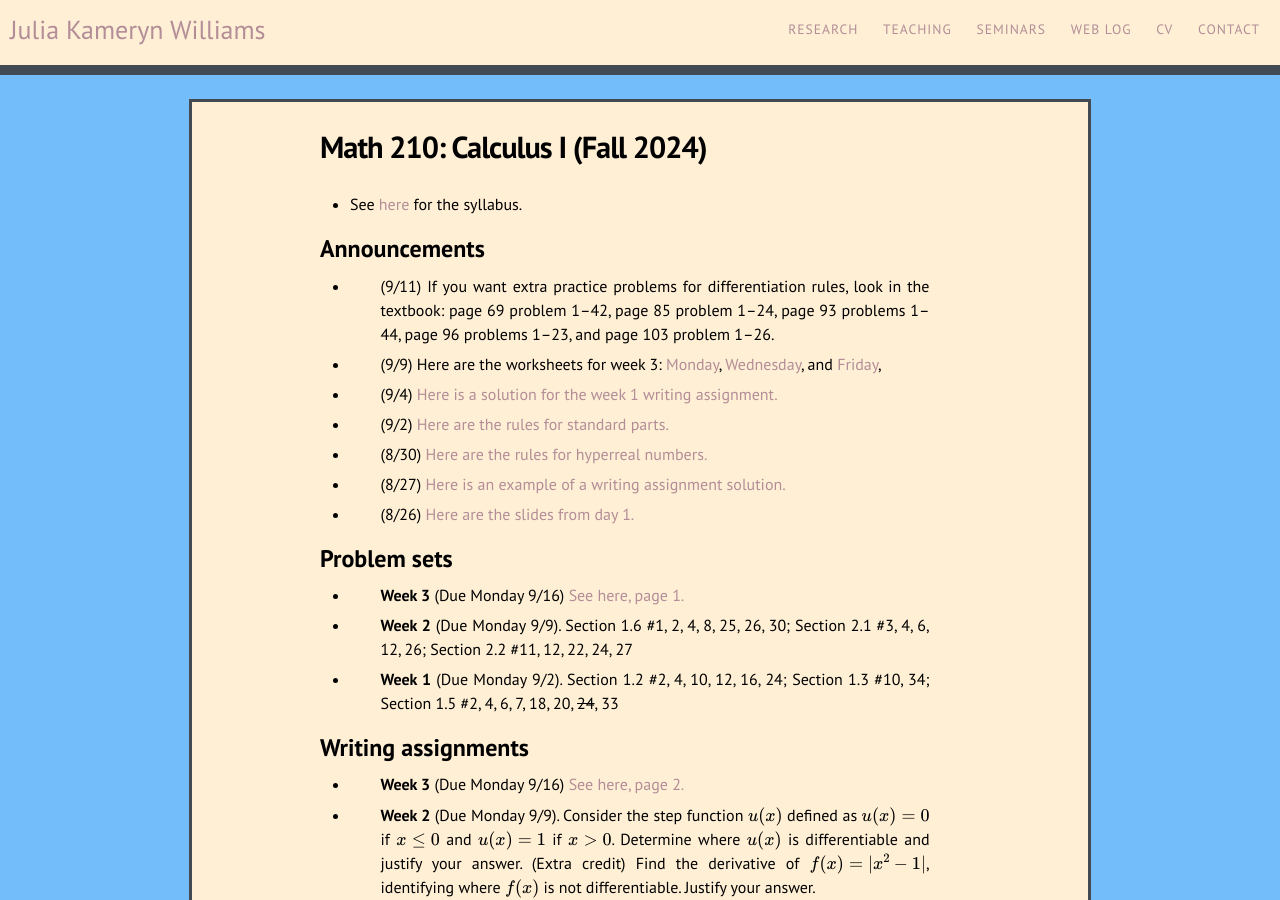
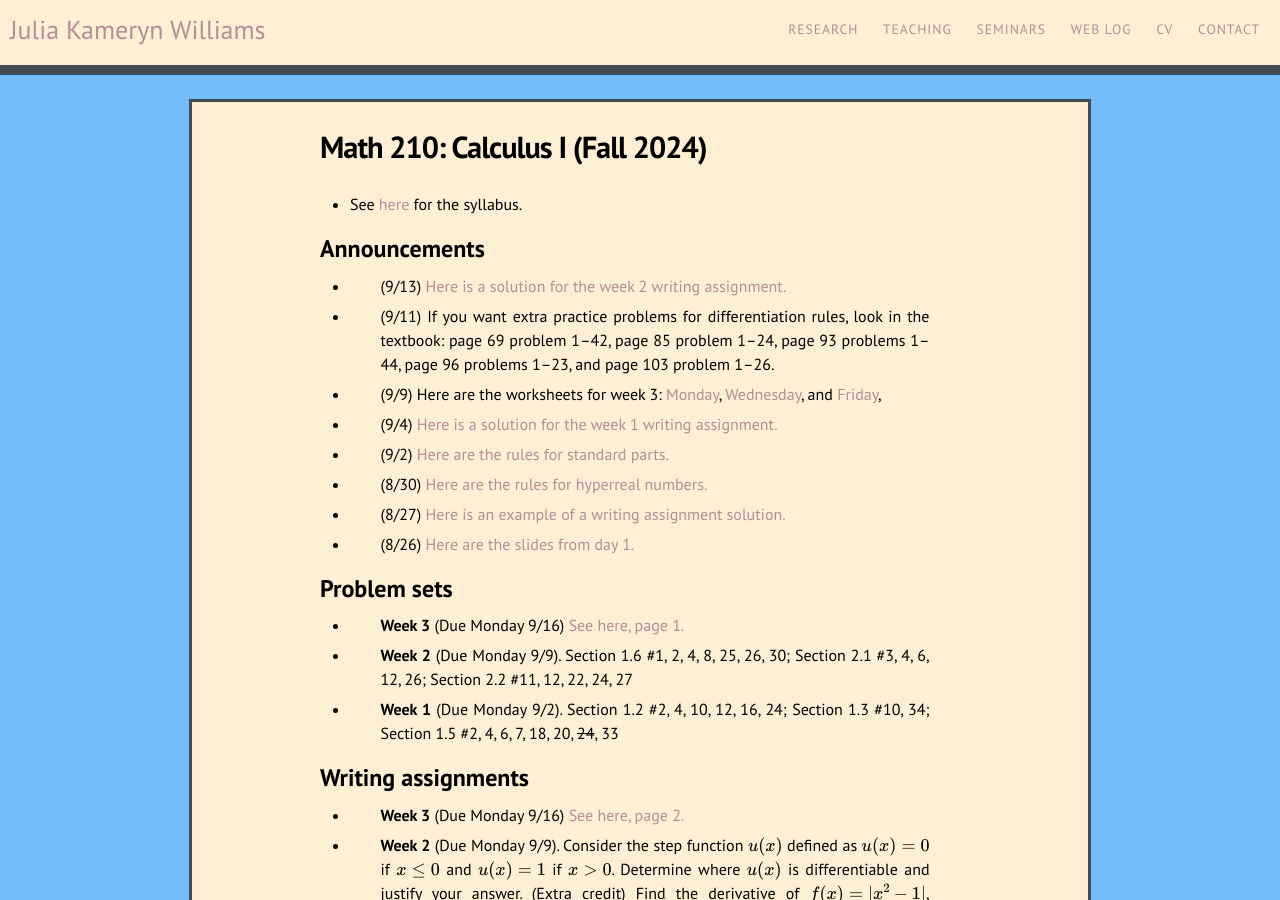
Before and after one commit to kamerynjw/kamerynjw.github.io, a Jekyll site: the page built from teaching/2024/math210.md, in a window 1280 px wide and 900 px high. Built offline with Jekyll 4.4.1, drawn with Linux system fonts in a browser that asks for light colours; nearby versions of some CDN libraries; formulas are drawn with MathJax 3.

Commit message:
added writing blah blah

```diff
--- a/teaching/2024/math210.md
+++ b/teaching/2024/math210.md
@@ -9,6 +9,8 @@ permalink: /teaching/2024/math210/
 
 Announcements
 -------------
+
+* (9/13) [Here is a solution for the week 2 writing assignment.]({{ page.url }}week2-writing.pdf)
 
 * (9/11) If you want extra practice problems for differentiation rules, look in the textbook: page 69 problem 1--42, page 85 problem 1--24, page 93 problems 1--44, page 96 problems 1--23, and page 103 problem 1--26.
 
```
Also changed, not shown: 1 other file.
